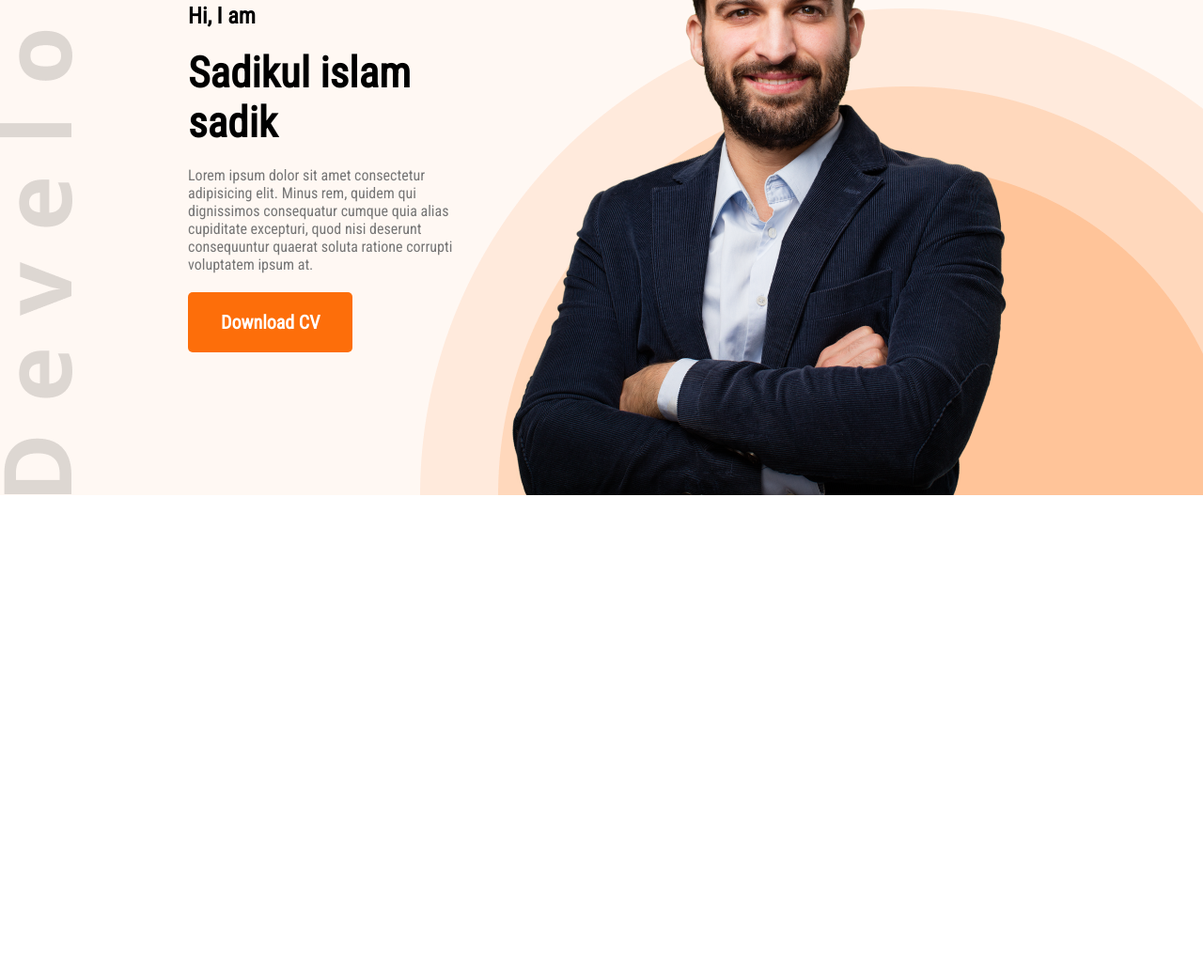
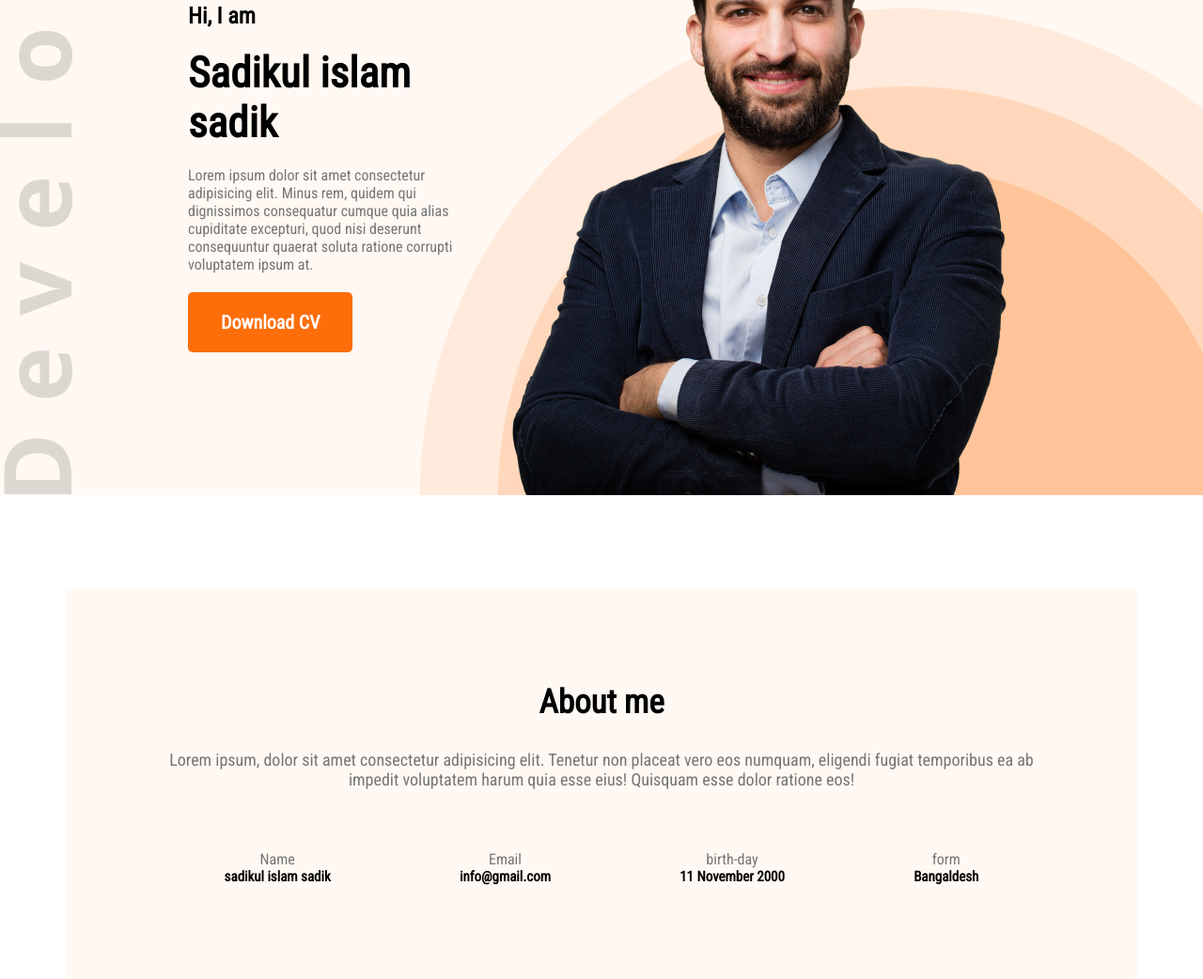
Before and after one commit to mssadik/developer-sadik, a plain HTML site: page index.html in a window 1280 px wide. Shown: the part 263-1305 px from the top of the page at 94% size. Before the commit the page ends 815 px from the top, so only its background shows below. Drawn offline with Linux system fonts and the light colour scheme.

Commit message:
about section complete

```diff
--- a/index.html
+++ b/index.html
@@ -31,5 +31,34 @@
         </div>
     </header>
     <!-- header end here -->
+
+
+
+    <!-- main start here  -->
+    <main>
+        <section class="about">
+            <h3 class="section-title">About me</h3>
+            <p class="section-dec">Lorem ipsum, dolor sit amet consectetur adipisicing elit. Tenetur non placeat vero eos numquam, eligendi fugiat temporibus ea ab impedit voluptatem harum quia esse eius! Quisquam esse dolor ratione eos!</p>
+            <div class="about-info">
+                <div class="about-info-col">
+                    <p class="about-info-col-name">Name</p>
+                    <p class="about-info-col-dec">sadikul islam sadik</p>
+                </div>
+                <div class="about-info-col">
+                    <p class="about-info-col-name">Email</p>
+                    <p class="about-info-col-dec">info@gmail.com</p>
+                </div>
+                <div class="about-info-col">
+                    <p class="about-info-col-name">birth-day</p>
+                    <p class="about-info-col-dec">11 November 2000</p>
+                </div>
+                <div class="about-info-col">
+                    <p class="about-info-col-name">form</p>
+                    <p class="about-info-col-dec">Bangaldesh</p>
+                </div>
+            </div>
+        </section>
+    </main>
+    <!-- main end here  -->
 </body>
 </html>
--- a/style/style.css
+++ b/style/style.css
@@ -87,3 +87,51 @@ nav{
     align-self: start;
 }
 /* banner end here  */
+
+/* main start here  */
+main{
+    max-width: 1140px;
+    margin: 0 auto;
+}
+/* main end here  */
+
+
+
+/* main start here  */
+.about{
+    margin-top: 100px;
+    display: flex;
+    flex-direction: column;
+    gap: 30px;
+    text-align: center;
+    background-color: #FFF8F3;
+    border-radius: 5px;
+    padding: 100px;
+}
+.section-title{
+    font-weight: 700;
+    font-size: 35px;
+}
+.section-dec{
+    color: #757575;
+    font-size: 18px;
+}
+
+.about-info{
+    margin-top: 35px;
+    display: flex;
+    justify-content: space-around;
+
+}
+.about-info-col{
+
+}
+.about-info-col-name{
+    color: #757575;
+}
+.about-info-col-dec{
+    font-weight: bold;
+    font-size: 15px;
+}
+
+/* main end here  */
```
